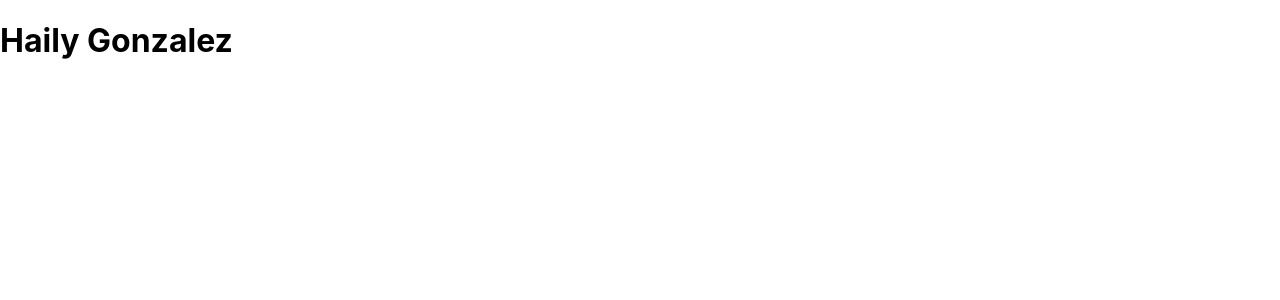
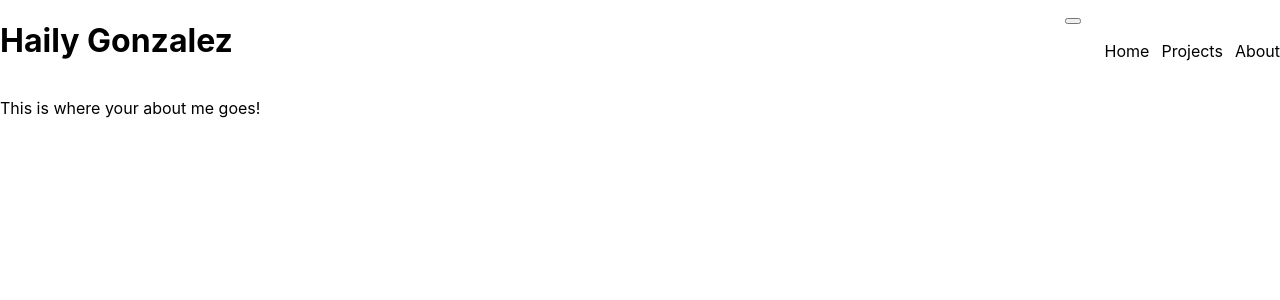
Before and after one commit to christianwagstaff/resume-react, a React (Create React App) app: page / in a window 1280 px wide. Shown: the top 300 px of the page. Built offline with nearby package versions, Linux system fonts and the light colour scheme.

Commit message:
Added Header and Nav

```diff
--- a/src/App.js
+++ b/src/App.js
@@ -1,10 +1,12 @@
 import React from "react";
-import Header from "./components/header";
+import About from "./components/About";
+import Header from "./components/Header";
 
 function App() {
   return (
     <div className="App">
       <Header />
+      <About />
     </div>
   );
 }
--- /dev/null
+++ b/src/components/About.js
@@ -0,0 +1,11 @@
+import React from "react";
+
+const About = () => {
+  return (
+    <section>
+      <p>This is where your about me goes!</p>
+    </section>
+  );
+};
+
+export default About;
--- /dev/null
+++ b/src/components/NavBar.js
@@ -0,0 +1,16 @@
+import React from "react";
+
+const NavBar = () => {
+  return (
+    <nav>
+      <button className="showHideNav"></button>
+      <ul>
+        <li>Home</li>
+        <li>Projects</li>
+        <li>About</li>
+      </ul>
+    </nav>
+  );
+};
+
+export default NavBar;
--- a/src/components/header.js
+++ b/src/components/header.js
@@ -1,9 +1,12 @@
 import React from "react";
+import NavBar from "./NavBar";
+import "../stylesheets/header.css";
 
 const Header = () => {
   return (
     <header>
       <h1>Haily Gonzalez</h1>
+      <NavBar />
     </header>
   );
 };
--- a/src/index.css
+++ b/src/index.css
@@ -1,3 +1,5 @@
+@import-normalize;
+
 body {
   margin: 0;
   font-family: -apple-system, BlinkMacSystemFont, 'Segoe UI', 'Roboto', 'Oxygen',
@@ -11,3 +13,7 @@ code {
   font-family: source-code-pro, Menlo, Monaco, Consolas, 'Courier New',
     monospace;
 }
+/* Set Up Global Variables */
+:root {
+  --gap: 12px;
+}
--- /dev/null
+++ b/src/stylesheets/header.css
@@ -0,0 +1,14 @@
+header {
+    display: flex;
+    justify-content: space-between;
+    align-items: center;
+}
+
+nav ul {
+    display: flex;
+    gap: var(--gap);
+}
+
+nav li {
+    list-style: none;
+}
```
